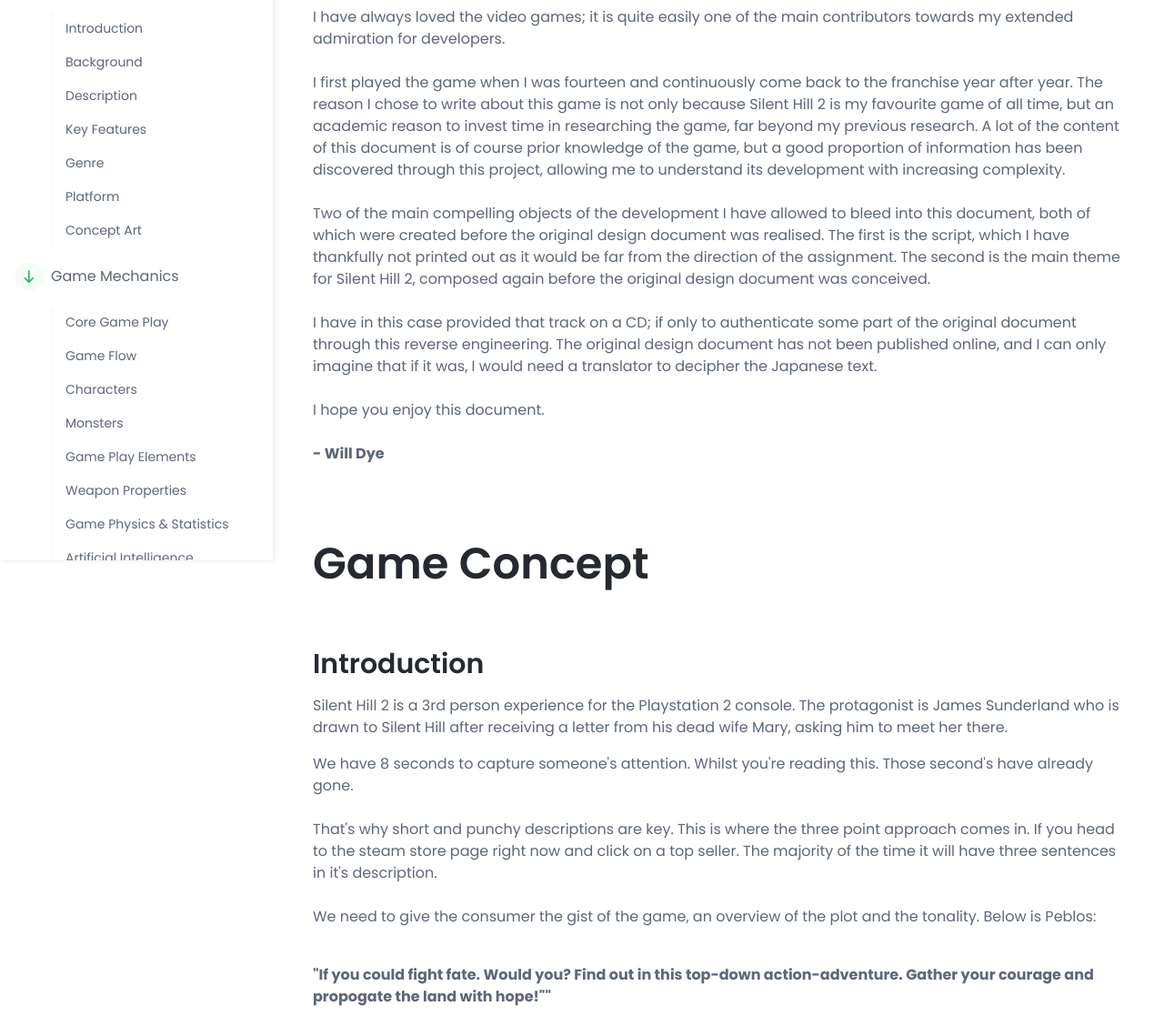
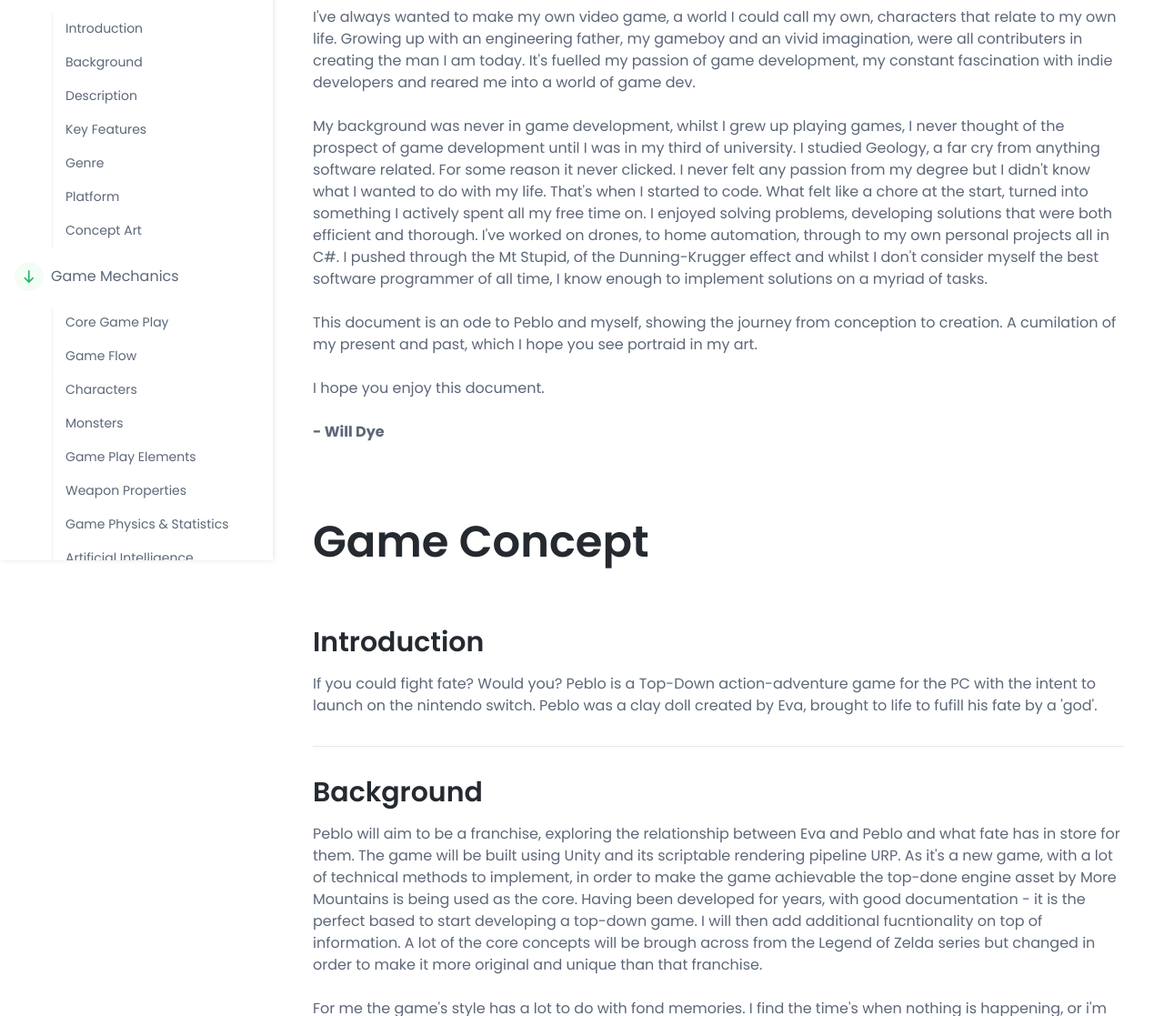
Before and after one commit to Unany/Peblo, a plain HTML site: page concept.html in a window 1280 px wide. Shown: the part 184-1301 px from the top of the page at 91% size. Drawn offline with nearby package versions, Linux system fonts and the light colour scheme.

Commit message:
Update concept.html

```diff
--- a/concept.html
+++ b/concept.html
@@ -123,27 +123,25 @@
 					    <h1 class="docs-heading">Preface<span class="docs-time">Last updated: 26-07-2021</span></h1>
 					    <section class="docs-intro">
 						    <p>
-							I have always loved the video games; it is quite easily one of the main contributors
-							towards my extended admiration for developers.
+							I've always wanted to make my own video game, a world I could call my own, characters that relate to my own life.
+							Growing up with an engineering father, my gameboy and an vivid imagination, were all contributers in creating the man I am today.
+							It's fuelled my passion of game development, my constant fascination with indie developers and reared me into a world of game dev.
 							<br><br>
-							I first played the game when I was fourteen
-							and continuously come back to the franchise year after year. The reason I chose to write about
-							this game is not only because Silent Hill 2 is my favourite game of all time, but an academic
-							reason to invest time in researching the game, far beyond my previous research. A lot of the
-							content of this document is of course prior knowledge of the game, but a good proportion of
-							information has been discovered through this project, allowing me to understand its
-							development with increasing complexity.
+							My background was never in game development, whilst I grew up playing games, I never thought of the prospect
+							of game development until I was in my third of university.
+
+							I studied Geology, a far cry from anything software related. For some reason it never clicked.
+							I never felt any passion from my degree but I didn't know what I wanted to do with my life.
+
+							That's when I started to code. What felt like a chore at the start, turned into something I actively spent all my
+							free time on. I enjoyed solving problems, developing solutions that were both efficient and thorough. I've worked on
+							drones, to home automation, through to my own personal projects all in C#. I pushed through the Mt Stupid, of the
+							Dunning-Krugger effect and whilst I don't consider myself the best software programmer of all time, I know enough
+							to implement solutions on a myriad of tasks.
 							<br><br>
-							Two of the main compelling objects of the
-							development I have allowed to bleed into this document, both of which were created before
-							the original design document was realised. The first is the script, which I have thankfully not
-							printed out as it would be far from the direction of the assignment. The second is the main
-							theme for Silent Hill 2, composed again before the original design document was conceived.
-							<br><br>
-							I have in this case provided that track on a CD; if only to authenticate some part of the original
-							document through this reverse engineering. The original design document has not been
-							published online, and I can only imagine that if it was, I would need a translator to decipher the
-							Japanese text.
+							This document is an ode to Peblo and myself, showing the journey from conception to creation.
+
+							A cumilation of my present and past, which I hope you see portraid in my art.
 							<br><br>
 							I hope you enjoy this document.
 							<br><br>
@@ -158,37 +156,25 @@
 					<section class="docs-section" id="item-2-1">
 						<h2 class="section-heading">Introduction</h2>
 						<p>
-						Silent Hill 2 is a 3rd person experience for the Playstation 2 console. The protagonist is
-						James Sunderland who is drawn to Silent Hill after receiving a letter from his dead wife Mary,
-						asking him to meet her there.
-						</p>
-						<p>
-						We have 8 seconds to capture someone's attention. Whilst you're reading this. Those second's have already gone.
-						<br><br>
-						That's why short and punchy descriptions are key. This is where the three point approach comes in.
-						If you head to the steam store page right now and click on a top seller.
-						The majority of the time it will have three sentences in it's description.
-						<br><br>
-						We need to give the consumer the gist of the game, an overview of the plot and the tonality.
-						Below is Peblos:
-						<br><br>
-						<p><b>
-						"If you could fight fate. Would you?
-						Find out in this top-down action-adventure.
-						Gather your courage and propogate the land with hope!""
-						</b></p>
+						If you could fight fate? Would you?
+						Peblo is a Top-Down action-adventure game for the PC with the intent to launch on the nintendo switch.
+						Peblo was a clay doll created by Eva, brought to life to fufill his fate by a 'god'.
 						</p>
 					</section><!--//section-->
 					<section class="docs-section" id="item-2-2">
 						<h2 class="section-heading">Background</h2>
 						<p>
-						Silent Hill 2 will be a continuation of the franchise, a similar feel to the first game, with
-						entirely new technical methods of implementation. Although the game will use a brand new
-						custom engine, many core concepts from the Playstation predecessor will transposed into the
-						new engine code. The reason behind this is the previous success of the Silent Hill engine, which
-						allowed us to create an atmosphere truly unique for the franchise.
-						Many of the previous team (Team Silent) will be working on this project with the
-						exception of previous director Keiichiro Toyama.
+						Peblo will aim to be a franchise, exploring the relationship between Eva and Peblo and what fate has in store for them.
+						The game will be built using Unity and its scriptable rendering pipeline URP.
+
+						As it's a new game, with a lot of technical methods to implement, in order to make the game achievable
+						the top-done engine asset by More Mountains is being used as the core.
+
+						Having been developed for years, with good documentation - it is the perfect based to start developing a top-down game.
+						I will then add additional fucntionality on top of information.
+
+						A lot of the core concepts will be brough across from the Legend of Zelda series but changed in order to
+						make it more original and unique than that franchise.
 						<br><br>
 						For me the game's style has a lot to do with fond memories.
 						I find the time's when nothing is happening, or i'm not forcing it are the times my inspiration comes.
```
